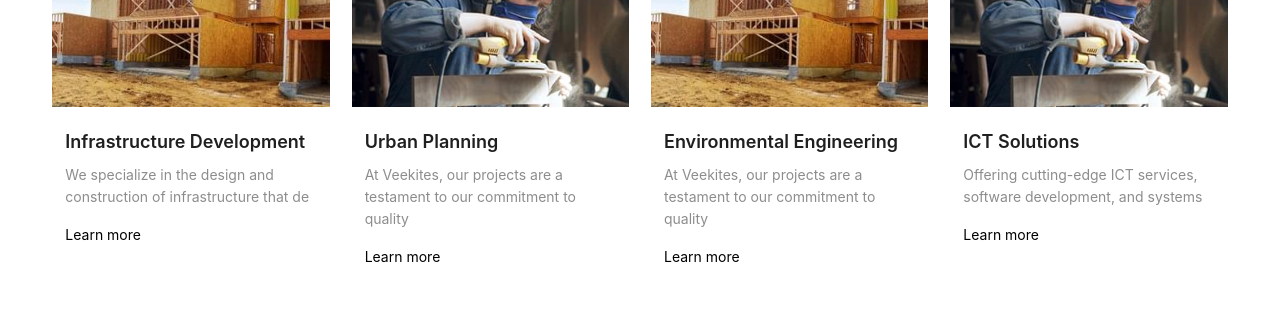
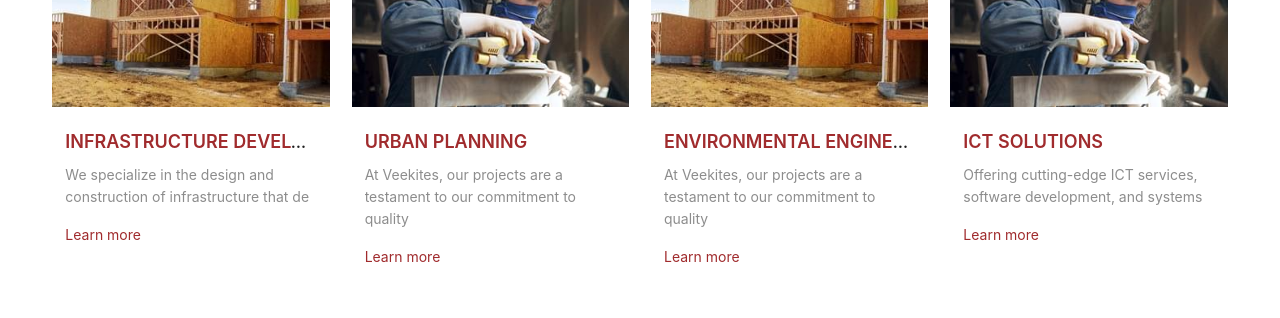
Before and after one commit to emmasam1/Veekites_client, a React (Vite) app: page / in a window 1280 px wide. Shown: the part 2040-2358 px from the top of the page. Built offline with nearby package versions, Linux system fonts and the light colour scheme.

Commit message:
added a new video

```diff
--- a/src/pages/home/Home.jsx
+++ b/src/pages/home/Home.jsx
@@ -259,14 +259,14 @@ const Home = () => {
               <div className="flex flex-col h-full justify-between px-3">
                 <Meta
                   title={
-                    <span className="text-lg font-semibold">
+                    <span className="text-lg font-semibold text-[#A02B2D] uppercase">
                       {service.title}
                     </span>
                   }
                   description={service.description?.slice(0, 70)}
                 />
                 <div className="flex justify-left mt-5">
-                  <Link to="#" className="!text-black hover:underline">
+                  <Link to="#" className="hover:underline !text-[#A02B2D] ">
                     Learn more
                   </Link>
                 </div>
```
